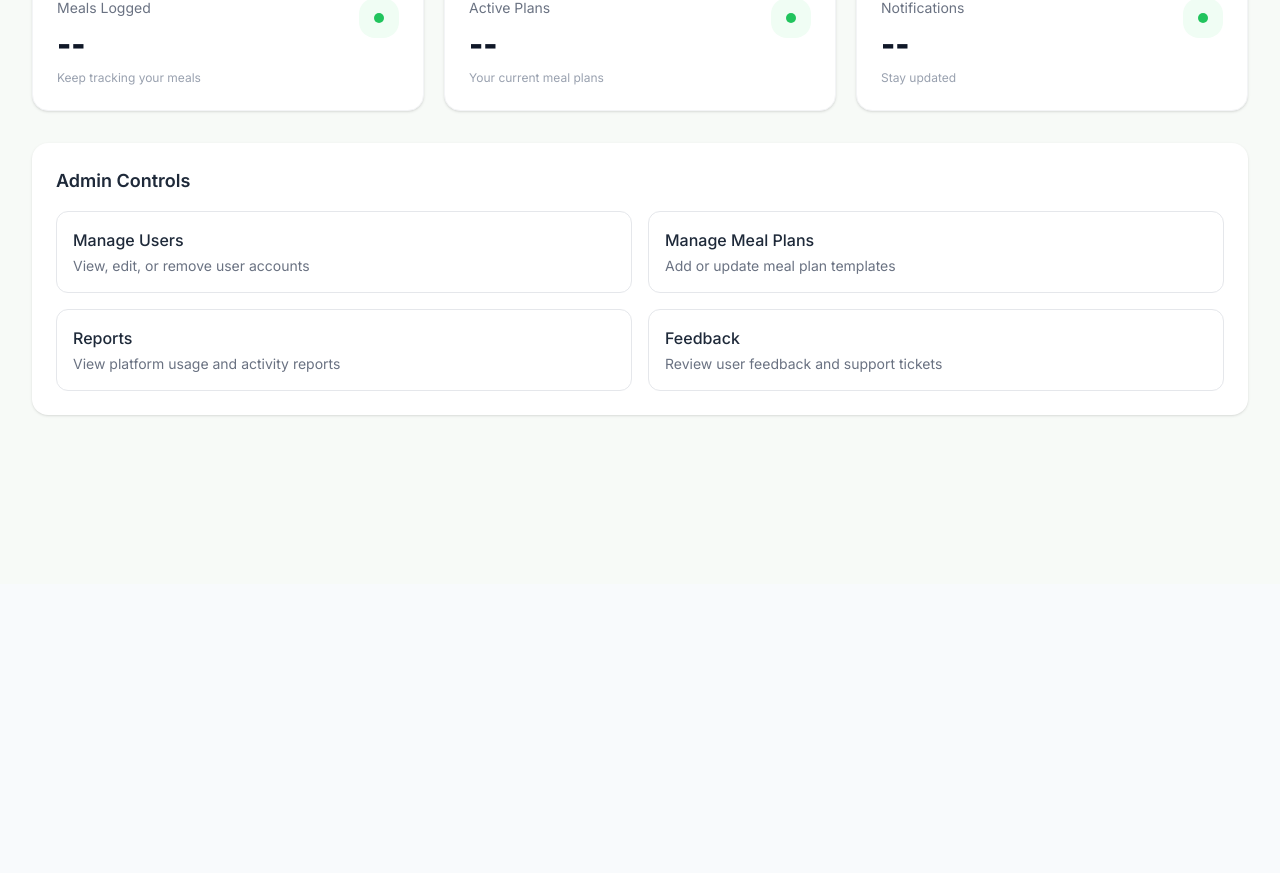
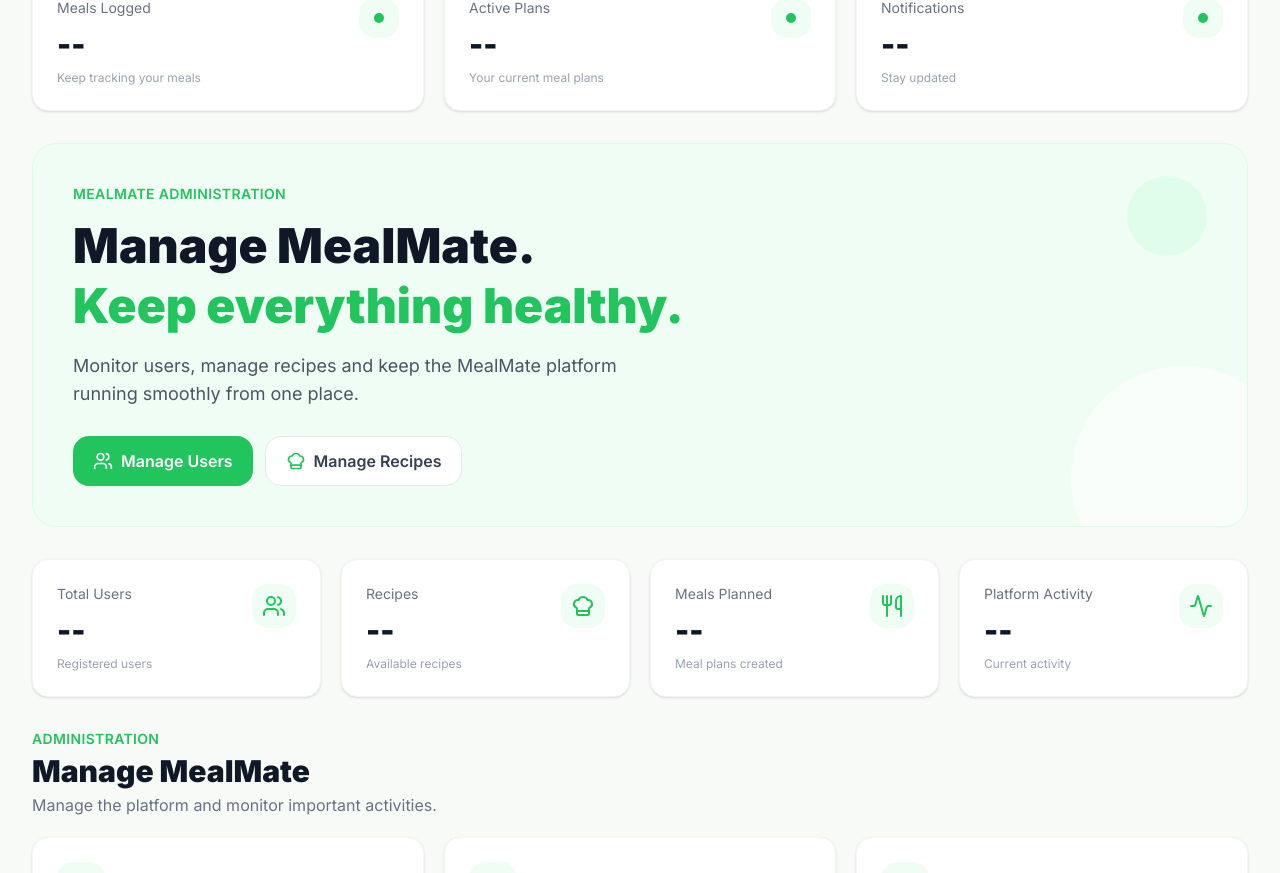
Before and after one commit to savani21/MealMate, a React (Vite) app in the folder frontend/: page /dashboard in a window 1280 px wide. Shown: the part 216-1089 px from the top of the page. Before the commit the page ends 800 px from the top, so only its background shows below. Built offline with nearby package versions, Linux system fonts and the light colour scheme; sample sign-in values are in the browser's storage.

Commit message:
Change in dashboards

```diff
--- a/frontend/src/pages/Dashboard/AdminSection.jsx
+++ b/frontend/src/pages/Dashboard/AdminSection.jsx
@@ -1,22 +1,307 @@
+import {
+  Users,
+  ChefHat,
+  Utensils,
+  TrendingUp,
+  Activity,
+  ShieldCheck,
+  ArrowRight,
+  UserPlus,
+  ClipboardList,
+  Sparkles,
+} from "lucide-react";
+
 export default function AdminSection() {
   return (
-    <section className="bg-white rounded-xl shadow p-6">
-      <h2 className="text-lg font-semibold text-gray-800 mb-4">Admin Controls</h2>
-      <div className="grid grid-cols-1 md:grid-cols-2 gap-4">
-        <Card title="Manage Users" desc="View, edit, or remove user accounts" />
-        <Card title="Manage Meal Plans" desc="Add or update meal plan templates" />
-        <Card title="Reports" desc="View platform usage and activity reports" />
-        <Card title="Feedback" desc="Review user feedback and support tickets" />
-      </div>
-    </section>
+    <div className="space-y-8">
+
+      {/* ================= ADMIN WELCOME ================= */}
+      <section className="relative overflow-hidden rounded-3xl bg-green-50 border border-green-100 p-8 md:p-10">
+
+        <div className="relative z-10 max-w-2xl">
+
+          <p className="text-primary font-semibold tracking-wide uppercase text-sm mb-3">
+            MealMate Administration
+          </p>
+
+          <h1 className="text-3xl md:text-4xl lg:text-5xl font-black text-gray-900 leading-tight">
+            Manage MealMate.
+            <br />
+            <span className="text-primary">
+              Keep everything healthy.
+            </span>
+          </h1>
+
+          <p className="text-gray-600 mt-4 text-base md:text-lg max-w-xl">
+            Monitor users, manage recipes and keep the MealMate platform
+            running smoothly from one place.
+          </p>
+
+          <div className="flex flex-wrap gap-3 mt-7">
+
+            <button className="bg-primary text-white px-5 py-3 rounded-xl font-semibold flex items-center gap-2 hover:opacity-90 transition">
+              <Users className="w-5 h-5" />
+              Manage Users
+            </button>
+
+            <button className="bg-white text-gray-700 px-5 py-3 rounded-xl font-semibold border border-gray-200 flex items-center gap-2 hover:shadow-md transition">
+              <ChefHat className="w-5 h-5 text-primary" />
+              Manage Recipes
+            </button>
+
+          </div>
+
+        </div>
+
+        {/* Decorative circles */}
+        <div className="absolute -right-12 -bottom-16 w-56 h-56 rounded-full bg-white/60" />
+
+        <div className="absolute right-10 top-8 w-20 h-20 rounded-full bg-green-100/70" />
+
+      </section>
+
+
+      {/* ================= ADMIN STATS ================= */}
+      <section className="grid grid-cols-1 sm:grid-cols-2 lg:grid-cols-4 gap-5">
+
+        <AdminStat
+          icon={<Users className="w-6 h-6 text-primary" />}
+          label="Total Users"
+          value="--"
+          description="Registered users"
+        />
+
+        <AdminStat
+          icon={<ChefHat className="w-6 h-6 text-primary" />}
+          label="Recipes"
+          value="--"
+          description="Available recipes"
+        />
+
+        <AdminStat
+          icon={<Utensils className="w-6 h-6 text-primary" />}
+          label="Meals Planned"
+          value="--"
+          description="Meal plans created"
+        />
+
+        <AdminStat
+          icon={<Activity className="w-6 h-6 text-primary" />}
+          label="Platform Activity"
+          value="--"
+          description="Current activity"
+        />
+
+      </section>
+
+
+      {/* ================= MANAGEMENT ================= */}
+      <section>
+
+        <div className="mb-5">
+
+          <p className="text-primary font-semibold text-sm uppercase tracking-wide">
+            Administration
+          </p>
+
+          <h2 className="text-2xl md:text-3xl font-black text-gray-900 mt-1">
+            Manage MealMate
+          </h2>
+
+          <p className="text-gray-500 mt-1">
+            Manage the platform and monitor important activities.
+          </p>
+
+        </div>
+
+
+        <div className="grid grid-cols-1 md:grid-cols-2 lg:grid-cols-3 gap-5">
+
+          {/* Users */}
+          <AdminCard
+            icon={<Users className="w-6 h-6 text-primary" />}
+            title="User Management"
+            description="View registered users, manage accounts and control user access."
+            button="Manage Users"
+          />
+
+          {/* Recipes */}
+          <AdminCard
+            icon={<ChefHat className="w-6 h-6 text-primary" />}
+            title="Recipe Management"
+            description="Add, update and manage recipes available on MealMate."
+            button="Manage Recipes"
+          />
+
+          {/* Meal Plans */}
+          <AdminCard
+            icon={<ClipboardList className="w-6 h-6 text-primary" />}
+            title="Meal Plans"
+            description="Monitor meal plans created by users across the platform."
+            button="View Meal Plans"
+          />
+
+          {/* Analytics */}
+          <AdminCard
+            icon={<TrendingUp className="w-6 h-6 text-primary" />}
+            title="Analytics"
+            description="View platform usage and understand how users interact with MealMate."
+            button="View Analytics"
+          />
+
+          {/* AI */}
+          <AdminCard
+            icon={<Sparkles className="w-6 h-6 text-primary" />}
+            title="AI Features"
+            description="Monitor AI-powered recipes, meal recommendations and nutrition features."
+            button="Manage AI"
+          />
+
+          {/* Security */}
+          <AdminCard
+            icon={<ShieldCheck className="w-6 h-6 text-primary" />}
+            title="Security"
+            description="Manage access, roles and security settings for the platform."
+            button="Security Settings"
+          />
+
+        </div>
+
+      </section>
+
+
+      {/* ================= RECENT ACTIVITY ================= */}
+      <section className="bg-white rounded-2xl border border-gray-100 shadow-sm p-6 md:p-8">
+
+        <div className="flex items-center justify-between mb-6">
+
+          <div>
+            <p className="text-primary font-semibold text-sm uppercase tracking-wide">
+              Platform
+            </p>
+
+            <h2 className="text-2xl font-black text-gray-900 mt-1">
+              Recent Activity
+            </h2>
+          </div>
+
+          <Activity className="w-6 h-6 text-primary" />
+
+        </div>
+
+
+        <div className="space-y-4">
+
+          <ActivityItem
+            icon={<UserPlus className="w-5 h-5 text-primary" />}
+            title="New user registered"
+            description="A new user joined MealMate."
+          />
+
+          <ActivityItem
+            icon={<ChefHat className="w-5 h-5 text-primary" />}
+            title="Recipe activity"
+            description="Users are exploring AI-powered recipes."
+          />
+
+          <ActivityItem
+            icon={<Utensils className="w-5 h-5 text-primary" />}
+            title="Meal planning activity"
+            description="Users are creating personalized meal plans."
+          />
+
+        </div>
+
+      </section>
+
+    </div>
   );
 }
 
-function Card({ title, desc }) {
+
+/* ================= ADMIN STAT ================= */
+
+function AdminStat({ icon, label, value, description }) {
   return (
-    <div className="border border-gray-200 rounded-lg p-4 hover:shadow-md transition cursor-pointer">
-      <h3 className="font-medium text-gray-800">{title}</h3>
-      <p className="text-sm text-gray-500 mt-1">{desc}</p>
+    <div className="group bg-white rounded-2xl border border-gray-100 p-6 shadow-sm hover:shadow-md transition-all">
+
+      <div className="flex items-start justify-between">
+
+        <div>
+
+          <p className="text-sm text-gray-500">
+            {label}
+          </p>
+
+          <p className="text-3xl font-black text-gray-900 mt-2">
+            {value}
+          </p>
+
+          <p className="text-xs text-gray-400 mt-2">
+            {description}
+          </p>
+
+        </div>
+
+        <div className="w-11 h-11 rounded-xl bg-green-50 flex items-center justify-center">
+          {icon}
+        </div>
+
+      </div>
+
     </div>
   );
 }
+
+
+/* ================= ADMIN CARD ================= */
+
+function AdminCard({ icon, title, description, button }) {
+  return (
+    <div className="group bg-white border border-gray-100 rounded-2xl p-6 shadow-sm hover:shadow-lg transition-all">
+
+      <div className="w-12 h-12 rounded-xl bg-green-50 flex items-center justify-center mb-5">
+        {icon}
+      </div>
+
+      <h3 className="font-bold text-lg text-gray-900">
+        {title}
+      </h3>
+
+      <p className="text-sm text-gray-500 mt-2 leading-relaxed">
+        {description}
+      </p>
+
+      <button className="text-primary font-semibold text-sm mt-5 flex items-center gap-1 group-hover:gap-2 transition-all">
+        {button}
+        <ArrowRight className="w-4 h-4" />
+      </button>
+
+    </div>
+  );
+}
+
+
+/* ================= ACTIVITY ITEM ================= */
+
+function ActivityItem({ icon, title, description }) {
+  return (
+    <div className="flex items-center gap-4 p-4 rounded-xl bg-gray-50 hover:bg-green-50 transition">
+
+      <div className="w-10 h-10 rounded-xl bg-white flex items-center justify-center shrink-0">
+        {icon}
+      </div>
+
+      <div>
+        <h3 className="font-semibold text-gray-800">
+          {title}
+        </h3>
+
+        <p className="text-sm text-gray-500 mt-1">
+          {description}
+        </p>
+      </div>
+
+    </div>
+  );
+}
```
